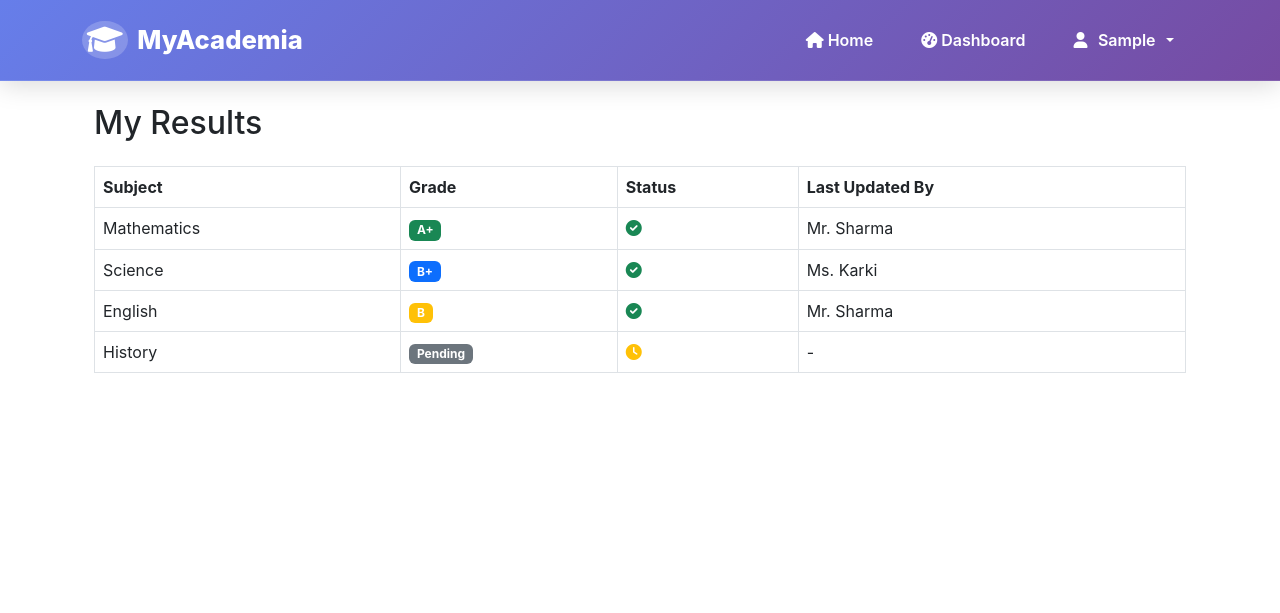
After one commit to ashleshashrestha04/result_management, a Django app: page /student-results/ in a window 1280 px wide. The commit adds this page. Shown: the top 613 px of the page. Run offline with Django 5.2, Linux system fonts and the light colour scheme; a user stored in the database is signed in; tables that the repository leaves empty hold one stand-in row (values such as "Sample post").

Commit message:
Updated code with new features/fixes

```diff
--- a/student_app/models.py
+++ b/student_app/models.py
@@ -4,6 +4,7 @@ from django.utils import timezone
 
 
 class Student(models.Model):
+    user = models.OneToOneField('auth.User', on_delete=models.CASCADE, related_name='student_profile', null=True, blank=True)
     """Model representing a student in the system"""
 
     GRADE_CHOICES = [
--- a/student_app/urls.py
+++ b/student_app/urls.py
@@ -9,6 +9,9 @@ urlpatterns = [
     path('student-login/', views.student_login, name='student_login'),
     path('student-dashboard/', views.student_dashboard, name='student_dashboard'),
     path('student-logout/', views.student_logout, name='student_logout'),
+
+    # Student Results page for students
+    path('student-results/', views.student_results, name='student_results'),
 
     # Student CRUD routes
     path('students/', views.student_list, name='student_list'),
--- a/student_app/views.py
+++ b/student_app/views.py
@@ -1,3 +1,16 @@
+from django.contrib.auth.decorators import login_required
+
+# ...existing imports...
+
+@login_required
+def student_results(request):
+    student = None
+    try:
+        student = Student.objects.get(user=request.user)
+    except Student.DoesNotExist:
+        pass
+    return render(request, 'student_app/student_results.html', {'student': student})
+# ...existing code...
 from django.shortcuts import render, redirect, get_object_or_404
 from django.contrib.auth import authenticate, login, logout
 from django.contrib.auth.decorators import login_required
@@ -138,11 +151,19 @@ def teacher_signup(request):
 def student_login(request):
     """Combined login page for both students and teachers"""
     if request.method == 'POST':
-        username = request.POST.get('username')
+        email = request.POST.get('username')
         password = request.POST.get('password')
         user_type = request.POST.get('user_type', 'student')  # Default to student
 
-        user = authenticate(request, username=username, password=password)
+        # Look up the user by email
+        from django.contrib.auth.models import User
+        try:
+            user_obj = User.objects.get(email=email)
+            username = user_obj.username
+        except User.DoesNotExist:
+            username = None
+
+        user = authenticate(request, username=username, password=password) if username else None
         if user is not None:
             login(request, user)
 
@@ -161,9 +182,10 @@ def student_login(request):
                 messages.success(request, f'Welcome back, {user.get_full_name()}!')
                 return redirect('student_dashboard')
         else:
-            messages.error(request, 'Invalid username or password. Please try again.')
+            messages.error(request, 'Invalid email or password. Please try again.')
 
-    return render(request, 'student_app/student_login.html')
+    context = {}
+    return render(request, 'student_app/student_login.html', context)
 
 @login_required
 def student_dashboard(request):
@@ -181,6 +203,15 @@ def student_logout(request):
 
 # ============== STUDENT CRUD VIEWS ==============
 
+from django.contrib.auth.decorators import login_required, user_passes_test
+
+def is_teacher(user):
+    # Only allow users with a Teacher profile
+    from teacher_app.models import TeacherProfile
+    return user.is_authenticated and TeacherProfile.objects.filter(user=user).exists()
+
+@login_required
+@user_passes_test(is_teacher)
 def student_list(request):
     """Display list of all students with search and pagination"""
     students = Student.objects.all()
@@ -219,6 +250,8 @@ def student_list(request):
     return render(request, 'student_app/student_list.html', context)
 
 
+@login_required
+@user_passes_test(is_teacher)
 def student_detail(request, pk):
     """Display detailed view of a single student"""
     student = get_object_or_404(Student, pk=pk)
@@ -228,6 +261,8 @@ def student_detail(request, pk):
     return render(request, 'student_app/student_detail.html', context)
 
 
+@login_required
+@user_passes_test(is_teacher)
 def student_create(request):
     """Create a new student"""
     if request.method == 'POST':
@@ -246,6 +281,8 @@ def student_create(request):
     return render(request, 'student_app/student_form.html', context)
 
 
+@login_required
+@user_passes_test(is_teacher)
 def student_update(request, pk):
     """Update an existing student"""
     student = get_object_or_404(Student, pk=pk)
@@ -267,6 +304,8 @@ def student_update(request, pk):
     return render(request, 'student_app/student_form.html', context)
 
 
+@login_required
+@user_passes_test(is_teacher)
 def student_delete(request, pk):
     """Delete a student"""
     student = get_object_or_404(Student, pk=pk)
--- a/templates/base/_navbar.html
+++ b/templates/base/_navbar.html
@@ -184,87 +184,37 @@
           </a>
         </li>
 
-        {% if user.is_authenticated %} {% if user.teacherprofile %}
-        <!-- Teacher Menu -->
+        {% if user.is_authenticated %}
         <li class="nav-item">
+          {% if user.teacher_profile %}
           <a class="nav-link" href="{% url 'teacher_app:teacher_dashboard' %}">
             <i class="fas fa-tachometer-alt me-1"></i>Dashboard
           </a>
+          {% elif user.student_profile %}
+          <a class="nav-link" href="{% url 'student_dashboard' %}">
+            <i class="fas fa-tachometer-alt me-1"></i>Dashboard
+          </a>
+          {% else %}
+          <a class="nav-link" href="#">
+            <i class="fas fa-tachometer-alt me-1"></i>Dashboard
+          </a>
+          {% endif %}
         </li>
         <li class="nav-item dropdown">
           <a
             class="nav-link dropdown-toggle"
             href="#"
-            id="teacherDropdown"
+            id="userDropdown"
             role="button"
             data-bs-toggle="dropdown"
             aria-expanded="false"
+            style="display: flex; align-items: center; gap: 0.4rem"
           >
-            <i class="fas fa-chalkboard-teacher me-1"></i>{{
-            user.first_name|default:user.username }}
+            <i class="fas fa-user me-1"></i>
+            <span>{{ user.first_name|default:user.username }}</span>
           </a>
           <ul class="dropdown-menu dropdown-menu-end">
-            <li><h6 class="dropdown-header">Teacher Portal</h6></li>
-            <li>
-              <a
-                class="dropdown-item"
-                href="{% url 'teacher_app:teacher_dashboard' %}"
-              >
-                <i class="fas fa-tachometer-alt"></i>Dashboard
-              </a>
-            </li>
-            <li>
-              <a class="dropdown-item" href="#">
-                <i class="fas fa-clipboard-list"></i>Manage Results
-              </a>
-            </li>
-            <li>
-              <a class="dropdown-item" href="#">
-                <i class="fas fa-users"></i>My Students
-              </a>
-            </li>
-            <li>
-              <a class="dropdown-item" href="#">
-                <i class="fas fa-chart-bar"></i>Analytics
-              </a>
-            </li>
-            <li>
-              <a class="dropdown-item" href="#">
-                <i class="fas fa-user-edit"></i>Profile Settings
-              </a>
-            </li>
-            <li><hr class="dropdown-divider" /></li>
-            <li>
-              <a
-                class="dropdown-item"
-                href="{% url 'teacher_app:teacher_logout' %}"
-              >
-                <i class="fas fa-sign-out-alt"></i>Logout
-              </a>
-            </li>
-          </ul>
-        </li>
-        {% else %}
-        <!-- Student Menu -->
-        <li class="nav-item">
-          <a class="nav-link" href="{% url 'student_dashboard' %}">
-            <i class="fas fa-tachometer-alt me-1"></i>Dashboard
-          </a>
-        </li>
-        <li class="nav-item dropdown">
-          <a
-            class="nav-link dropdown-toggle"
-            href="#"
-            id="studentDropdown"
-            role="button"
-            data-bs-toggle="dropdown"
-            aria-expanded="false"
-          >
-            <i class="fas fa-user-graduate me-1"></i>{{
-            user.first_name|default:user.username }}
-          </a>
-          <ul class="dropdown-menu dropdown-menu-end">
-            <li><h6 class="dropdown-header">Student Portal</h6></li>
+            <li><h6 class="dropdown-header">Account</h6></li>
             <li>
               <a class="dropdown-item" href="{% url 'student_dashboard' %}">
                 <i class="fas fa-tachometer-alt"></i>Dashboard
@@ -298,7 +248,7 @@
             </li>
           </ul>
         </li>
-        {% endif %} {% else %}
+        {% else %}
         <!-- Login/Signup Options for non-authenticated users -->
         <li class="nav-item">
           <a class="nav-link" href="#features">
--- a/templates/base/base.html
+++ b/templates/base/base.html
@@ -66,6 +66,8 @@
     </div>
     {% endblock %}
 
+    <!-- Footer -->
+
     <!-- Bootstrap JS Bundle with Popper -->
     <script src="https://cdn.jsdelivr.net/npm/bootstrap@5.3.0/dist/js/bootstrap.bundle.min.js"></script>
   </body>
--- a/templates/student_app/signup.html
+++ b/templates/student_app/signup.html
@@ -1,5 +1,4 @@
-{% extends 'base/base.html' %} {% block title %}Sign Up - MyAcademia{% endblock
-%} {% block extra_css %}
+{% extends 'base/base.html' %} {% block title %}Sign Up - MyAcademia{% endblock%} {% block extra_css %}
 <style>
   body {
     margin: 0;
--- a/templates/student_app/signup_student.html
+++ b/templates/student_app/signup_student.html
@@ -1,5 +1,4 @@
-{% extends 'base/base.html' %} {% block title %}Student Signup - MyAcademia{%
-endblock %} {% block extra_css %}
+{% extends 'base/base.html' %} {% block title %}Student Signup - MyAcademia{%endblock %} {% block extra_css %}
 <style>
   body {
     margin: 0;
--- /dev/null
+++ b/templates/student_app/student_results.html
@@ -0,0 +1,45 @@
+{% extends 'base/base.html' %} {% block title %}My Results - MyAcademia{%endblock %} {% block content %}
+<div class="container mt-4">
+  <h2 class="mb-4">My Results</h2>
+  {% if student %}
+  <table class="table table-bordered">
+    <thead>
+      <tr>
+        <th>Subject</th>
+        <th>Grade</th>
+        <th>Status</th>
+        <th>Last Updated By</th>
+      </tr>
+    </thead>
+    <tbody>
+      <tr>
+        <td>Mathematics</td>
+        <td><span class="badge bg-success">A+</span></td>
+        <td><i class="fas fa-check-circle text-success"></i></td>
+        <td>Mr. Sharma</td>
+      </tr>
+      <tr>
+        <td>Science</td>
+        <td><span class="badge bg-primary">B+</span></td>
+        <td><i class="fas fa-check-circle text-success"></i></td>
+        <td>Ms. Karki</td>
+      </tr>
+      <tr>
+        <td>English</td>
+        <td><span class="badge bg-warning">B</span></td>
+        <td><i class="fas fa-check-circle text-success"></i></td>
+        <td>Mr. Sharma</td>
+      </tr>
+      <tr>
+        <td>History</td>
+        <td><span class="badge bg-secondary">Pending</span></td>
+        <td><i class="fas fa-clock text-warning"></i></td>
+        <td>-</td>
+      </tr>
+    </tbody>
+  </table>
+  {% else %}
+  <div class="alert alert-warning">No results found for your account.</div>
+  {% endif %}
+</div>
+{% endblock %}
--- a/templates/teacher_app/dashboard.html
+++ b/templates/teacher_app/dashboard.html
@@ -1,5 +1,5 @@
-{% extends 'base/base.html' %} {% block title %}Teacher Dashboard - MyAcademia{%
-endblock %} {% block extra_css %}
+{% extends 'base/base.html' %} {% block title %}Teacher Dashboard -
+MyAcademia{%endblock %} {% block extra_css %}
 <style>
   body {
     background-color: #f8fafc;
@@ -7,7 +7,7 @@ endblock %} {% block extra_css %}
   }
 
   .dashboard-header {
-    background: linear-gradient(135deg, #dc2626 0%, #b91c1c 100%);
+    background: linear-gradient(135deg, #4a8ff0ff 0%, #256ab3ff 100%);
     color: white;
     padding: 2rem 0;
     margin-bottom: 2rem;
--- a/templates/teacher_app/login.html
+++ b/templates/teacher_app/login.html
@@ -1,5 +1,4 @@
-{% extends 'base/base.html' %} {% block title %}Teacher Login - MyAcademia{%
-endblock %} {% block extra_css %}
+{% extends 'base/base.html' %} {% block title %}Teacher Login - MyAcademia{%endblock %} {% block extra_css %}
 <style>
   * {
     margin: 0;
--- a/templates/teacher_app/signup.html
+++ b/templates/teacher_app/signup.html
@@ -1,5 +1,4 @@
-{% extends 'base/base.html' %} {% block title %}Teacher Signup - MyAcademia{%
-endblock %} {% block extra_css %}
+{% extends 'base/base.html' %} {% block title %}Teacher Signup - MyAcademia{%endblock %} {% block extra_css %}
 <style>
   body {
     margin: 0;
```
Also changed, not shown: student_app/forms.py (+4 -3 lines), templates/student_app/home.html (+7 -7 lines), templates/student_app/student_dashboard.html (+10 -25 lines), templates/student_app/student_detail.html (+7 -7 lines), templates/student_app/student_form.html (+7 -7 lines), templates/student_app/student_list.html (+7 -6 lines), templates/student_app/student_login.html (+6 -7 lines), student_app/migrations/0002_student_user.py (added), templates/base/_footer.html (deleted).
